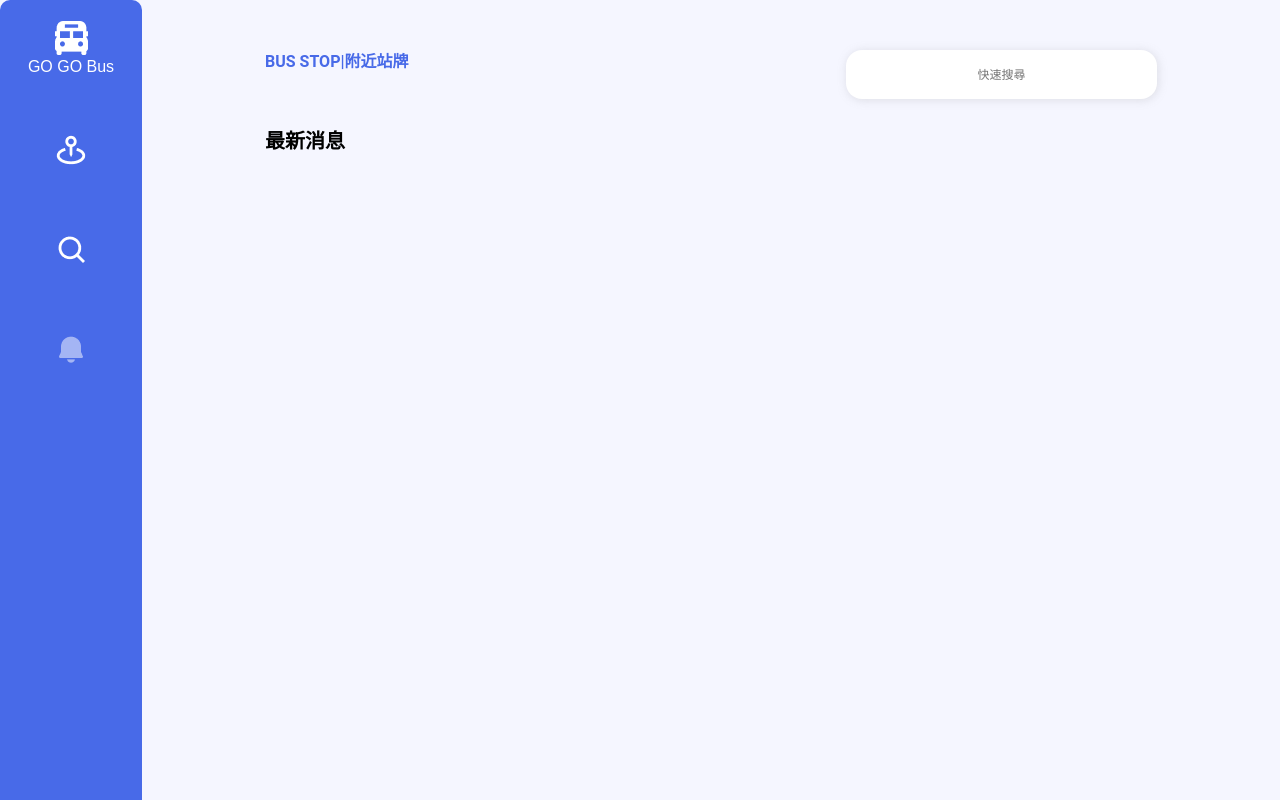
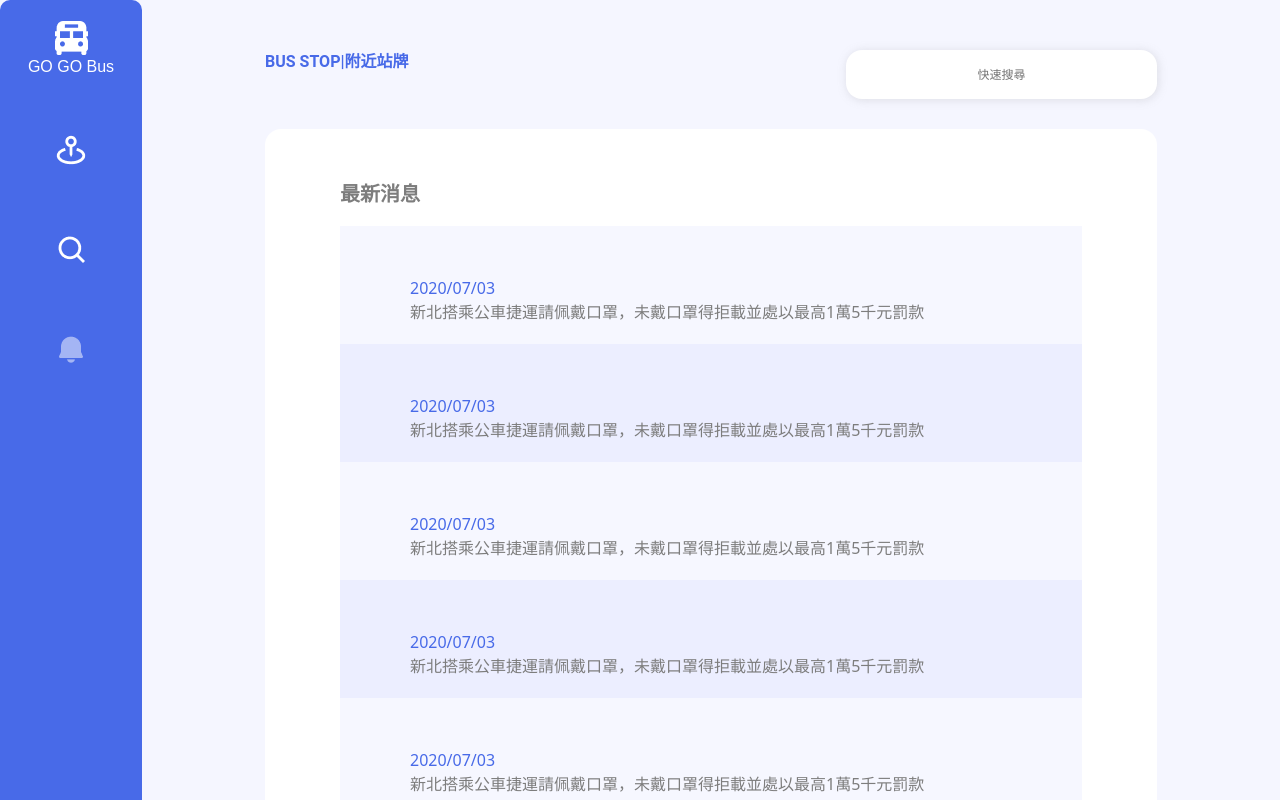
Before and after one commit to behappywendy/gogoBus, a JavaScript app: page /LatestNews in a window 1280 px wide. Shown: the top 800 px of the page. Built offline with nearby package versions, Linux system fonts and the light colour scheme; a web font is replaced by a local one.

Commit message:
layout draft

```diff
--- a/src/assets/scss/_reset.scss
+++ b/src/assets/scss/_reset.scss
@@ -1,12 +1,11 @@
 * {
-  margin: 0;
-  padding: 0;
   list-style: none;
 }
 a {
   text-decoration: none;
 }
 
-p,h1 {
+p,h1,h2,ul {
   margin: 0;
+  padding: 0;
 }
--- a/src/assets/scss/_theme.scss
+++ b/src/assets/scss/_theme.scss
@@ -15,6 +15,8 @@
   --content-nav:#000;
   --card_odd_background:rgba(236, 238, 255, 1);
   --card_even_background:#F6F7FF;
+  --timetable_li_odd: #F2F2F2;
+  --timetable_li_even: #FEFCFC;;
 
 
 
@@ -29,6 +31,8 @@
   --text-color-gary900:rgb(249, 251, 255);
   --card_odd_background: rgb(145 161 216);
   --card_even_background:#6d7df7;
-  --input-background:rgb(36 55 122);
+  --input-background:rgba(125, 125, 125, 1);
+  --timetable_li_odd: rgb(145 161 216);
+  --timetable_li_even: #6d7df7;
 
 }
--- a/src/components/Destination_search.vue
+++ b/src/components/Destination_search.vue
@@ -0,0 +1,68 @@
+<template>
+  <div class="search">
+    <h2>where are you going</h2>
+    <div class="select_city">
+      <i class="fas fa-dot-circle fa-fw"></i>
+      <select class="city">
+        <option value="taipei">台北市</option>
+        <option value="tainan">台南市</option>
+        <option value="hsinchu">新竹市</option>
+      </select>
+    </div>
+    <div class="select_route">
+      <i class="fas fa-map-marker-alt fa-fw"></i>
+      <select class="route">
+        <option>262路線</option>
+        <option>128路線</option>
+        <option>300路線</option>
+      </select>
+    </div>
+    <button>
+      <span>搜尋</span> <img src="../assets/img/magnifier.png" alt="" />
+    </button>
+  </div>
+</template>
+<script>
+export default {
+  name: "destination_search",
+};
+</script>
+<style scoped lang="scss">
+.search {
+  background: var(--input-background);
+  padding: 19px 30px;
+  > * {
+    margin-bottom: 30px;
+  }
+  i {
+    color: var(--text-color-gary900);
+    font-size: 20px;
+    margin-right: 10px;
+  }
+  h2 {
+    color: var(--text-color-gary900);
+    font-size: 24px;
+    font-weight: 700;
+    font-family: sans-serif;
+  }
+}
+@media (min-width: 992px) {
+  .search {
+    padding: 44px 33px;
+  }
+}
+button {
+  background: var(--primary);
+  height: 41px;
+  color: var(--input-background);
+  border-radius: 32px;
+  border: 0px;
+  width: 260px;
+  display: block;
+  margin: 0 auto;
+  font-size: 22px;
+  > span {
+    margin-right: 10px;
+  }
+}
+</style>
--- a/src/components/Distance_button.vue
+++ b/src/components/Distance_button.vue
@@ -1,5 +1,5 @@
 <template>
-  <button>
+  <button class="button">
     <slot></slot>
   </button>
 </template>
@@ -18,4 +18,9 @@ button {
   height: 32px;
   border: 0;
 }
+button:hover {
+  background: pink;
+  border-radius: 0px;
+  border: 2px solid green;
+}
 </style>
--- /dev/null
+++ b/src/components/LatesNewsList.vue
@@ -0,0 +1,22 @@
+<template>
+  <li>
+    <p>2020/07/03</p>
+    <p>新北搭乘公車捷運請佩戴口罩，未戴口罩得拒載並處以最高1萬5千元罰款</p>
+  </li>
+</template>
+<script>
+export default {
+  name: "LatesNewsList",
+};
+</script>
+<style scoped lang="scss">
+li {
+  padding: 50px 70px 20px 70px;
+}
+li p:first-child {
+  color: var(--primary);
+}
+li p:last-child {
+  color: var(--text-color-gary900);
+}
+</style>
--- a/src/components/Navbar_desktop.vue
+++ b/src/components/Navbar_desktop.vue
@@ -34,14 +34,10 @@ export default {
 };
 </script>
 <style lang="scss" scoped>
-// * {
-//   outline: 1px solid red;
-// }
 .nav {
   background: var(--primary);
   display: none;
   text-align: center;
-  height: 900px;
   border-radius: 10px;
   li {
     width: 142px;
--- a/src/components/Navbar_mobile.vue
+++ b/src/components/Navbar_mobile.vue
@@ -29,13 +29,12 @@
             /></router-link>
           </li>
           <li class="nav-item">
-            <router-link class="nav-link" :to="{ name: 'RoadSearch' }">
+            <router-link :to="{ name: 'RoadSearch' }">
               <img src="../assets/img/magnifier.png" alt="放大鏡小圖示" />
             </router-link>
           </li>
           <li class="nav-item">
             <router-link
-              class="nav-link"
               :to="{ name: 'LatestNews' }"
               href="#"
               tabindex="-1"
@@ -54,6 +53,9 @@ export default {
 };
 </script>
 <style lang="scss" scoped>
+// * {
+//   border: 1px solid red;
+// }
 .navbar {
   background: var(--primary);
   > div {
@@ -98,6 +100,7 @@ export default {
 }
 ul {
   list-style-type: none;
+  box-shadow: 3px 2px 6px rgba(121, 121, 121, 0.25);
 }
 li {
   width: 142px;
--- /dev/null
+++ b/src/components/Timetable.vue
@@ -0,0 +1,45 @@
+<template>
+  <div class="timetable">
+    <DistanceButton>往公教住宅</DistanceButton>
+    <DistanceButton>往中和</DistanceButton>
+    <ul>
+      <TimetableList></TimetableList>
+      <TimetableList></TimetableList>
+      <TimetableList></TimetableList>
+      <TimetableList></TimetableList>
+      <TimetableList></TimetableList>
+    </ul>
+  </div>
+</template>
+<script>
+import DistanceButton from "@/components/Distance_button.vue";
+import TimetableList from "@/components/TimetableList.vue";
+export default {
+  name: "Timetable",
+  components: { DistanceButton, TimetableList },
+};
+</script>
+<style lang="scss" scoped>
+.timetable {
+  overflow: scroll;
+}
+.timetable button:first-child {
+  background: var(--primary);
+  border-radius: 16px 0px 0px 0px;
+}
+.timetable button:nth-child(2) {
+  background: var(--primary-light);
+  border-radius: 0px 16px 0px 0px;
+}
+
+ul li:nth-child(odd) {
+  background: var(--timetable_li_odd);
+}
+ul li:nth-child(even) {
+  background: var(--timetable_li_even);
+}
+
+// * {
+//   outline: 1px solid red;
+// }
+</style>
--- /dev/null
+++ b/src/components/TimetableList.vue
@@ -0,0 +1,39 @@
+<template>
+  <li class="timetableList">
+    <div>
+      <i class="fas fa-arrow-circle-down"></i>
+      <p>中和保養</p>
+    </div>
+    <div>
+      <p>未發車</p>
+      <p>FAA-073</p>
+    </div>
+  </li>
+</template>
+<script>
+export default {
+  name: "TimetableList",
+};
+</script>
+<style scoped lang="scss">
+li {
+  display: flex;
+  padding: 13px 30px;
+
+  > div {
+    display: flex;
+    flex: 1 0 0;
+  }
+  i {
+    align-self: center;
+    color: var(--primary);
+    font-size: 16px;
+  }
+  & div:nth-child(1) {
+    gap: 13px;
+  }
+  & div:nth-child(2) {
+    gap: 40px;
+  }
+}
+</style>
--- a/src/views/BusInformation.vue
+++ b/src/views/BusInformation.vue
@@ -23,7 +23,6 @@ export default {
 <style scoped lang="scss">
 .content {
   background: var(--content_background);
-  border-radius: 20px;
 }
 .wrap_button :first-child {
   border-radius: 20px 0px 0px 0px;
--- a/src/views/LatestNews.vue
+++ b/src/views/LatestNews.vue
@@ -1,8 +1,40 @@
 <template>
-  <header>
+  <div class="content">
     <h2>最新消息</h2>
-  </header>
+    <ul>
+      <LatesNewsList></LatesNewsList>
+      <LatesNewsList></LatesNewsList>
+      <LatesNewsList></LatesNewsList>
+      <LatesNewsList></LatesNewsList>
+      <LatesNewsList></LatesNewsList>
+      <LatesNewsList></LatesNewsList>
+    </ul>
+  </div>
   <main></main>
 </template>
-<script></script>
-<style lang="scss" scoped></style>
+<script>
+import LatesNewsList from "@/components/LatesNewsList.vue";
+export default {
+  components: {
+    LatesNewsList,
+  },
+};
+</script>
+
+<style lang="scss" scoped>
+.content {
+  background: var(--content_background);
+  border-radius: 16px;
+  padding: 53px 75px;
+}
+h2 {
+  color: var(--text-color-gary900);
+  margin-bottom: 20px;
+}
+ul li:nth-child(odd) {
+  background: var(--card_even_background);
+}
+ul li:nth-child(even) {
+  background: var(--card_odd_background);
+}
+</style>
--- a/src/views/RoadSearch.vue
+++ b/src/views/RoadSearch.vue
@@ -1,38 +1,23 @@
 <template>
   <div class="content">
-    <div class="search">
-      <h2>where are you going</h2>
-      <div class="select_city">
-        <i class="fas fa-dot-circle fa-fw"></i>
-        <select class="city">
-          <option value="taipei">台北市</option>
-          <option value="tainan">台南市</option>
-          <option value="hsinchu">新竹市</option>
-        </select>
-      </div>
-      <div class="select_route">
-        <i class="fas fa-map-marker-alt fa-fw"></i>
-        <select class="route">
-          <option>262路線</option>
-          <option>128路線</option>
-          <option>300路線</option>
-        </select>
-      </div>
-      <button>
-        <span>搜尋</span> <img src="../assets/img/magnifier.png" alt="" />
-      </button>
-    </div>
+    <DestinationSearch></DestinationSearch>
     <div class="map">map</div>
-    <div class="timetable">3</div>
+    <Timetable></Timetable>
   </div>
 </template>
-<script></script>
+<script>
+import DestinationSearch from "@/components/Destination_search.vue";
+import Timetable from "@/components/Timetable.vue";
+export default {
+  components: { DestinationSearch, Timetable },
+};
+</script>
 <style lang="scss" scoped>
 .content {
   border-radius: 16px;
   display: grid;
   grid-gap: 42px;
-  grid-template-rows: repeat(3, 300px);
+  grid-template-rows: repeat(2, 300px);
   > div {
     border-radius: 16px;
   }
@@ -46,24 +31,6 @@
   }
 }
 
-.search {
-  background: var(--input-background);
-  padding: 44px 33px;
-  > * {
-    margin-bottom: 20px;
-  }
-  i {
-    color: var(--text-color-gary900);
-    font-size: 20px;
-    margin-right: 10px;
-  }
-  h2 {
-    color: var(--text-color-gary900);
-    font-size: 24px;
-    font-weight: 700;
-    font-family: sans-serif;
-  }
-}
 .map {
   background: rgb(220, 147, 84);
 }
@@ -73,25 +40,6 @@
   }
 }
 .timetable {
-  background: pink;
+  background: var(--input-background);
 }
-
-button {
-  background: var(--primary);
-  height: 41px;
-  color: var(--input-background);
-  border-radius: 32px;
-  border: 0px;
-  width: 260px;
-  display: block;
-  margin: 0 auto;
-  font-size: 22px;
-  > span {
-    margin-right: 10px;
-  }
-}
-
-// * {
-//   outline: 1px solid red;
-// }
 </style>
```
